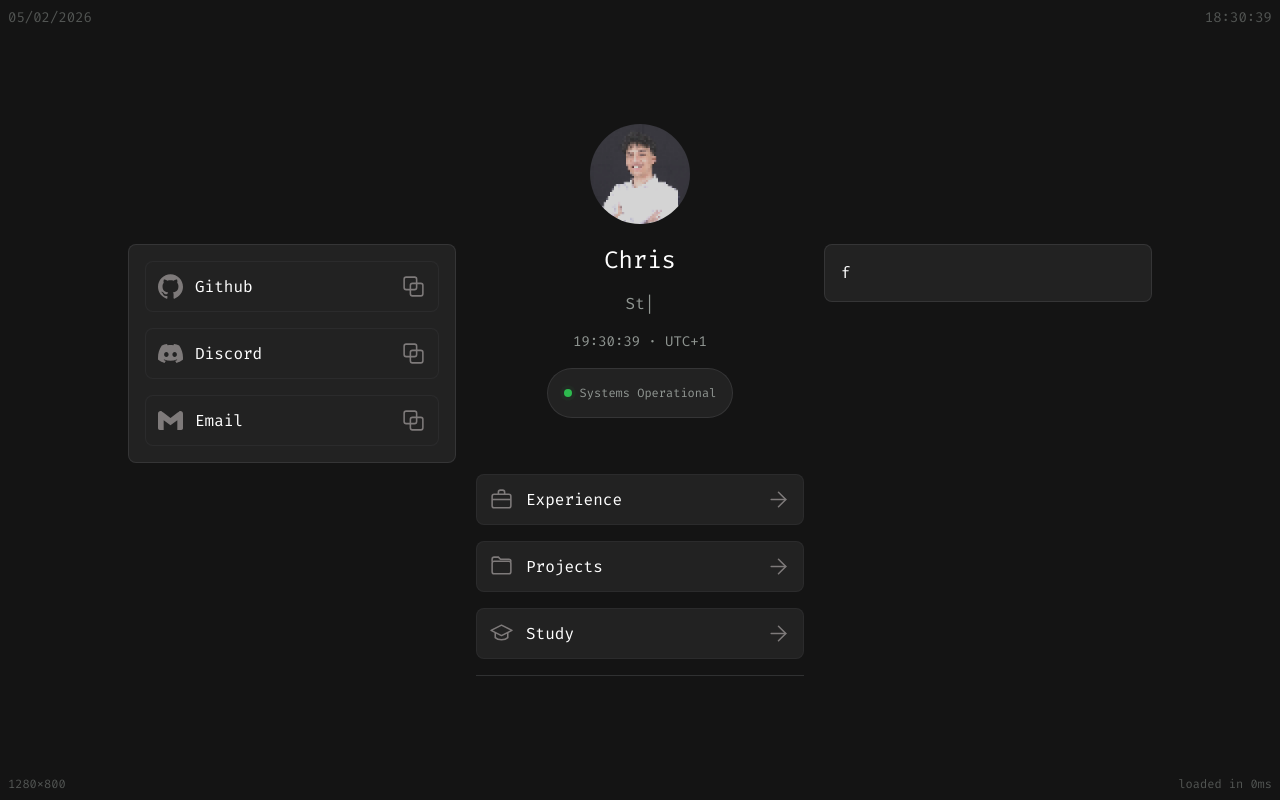
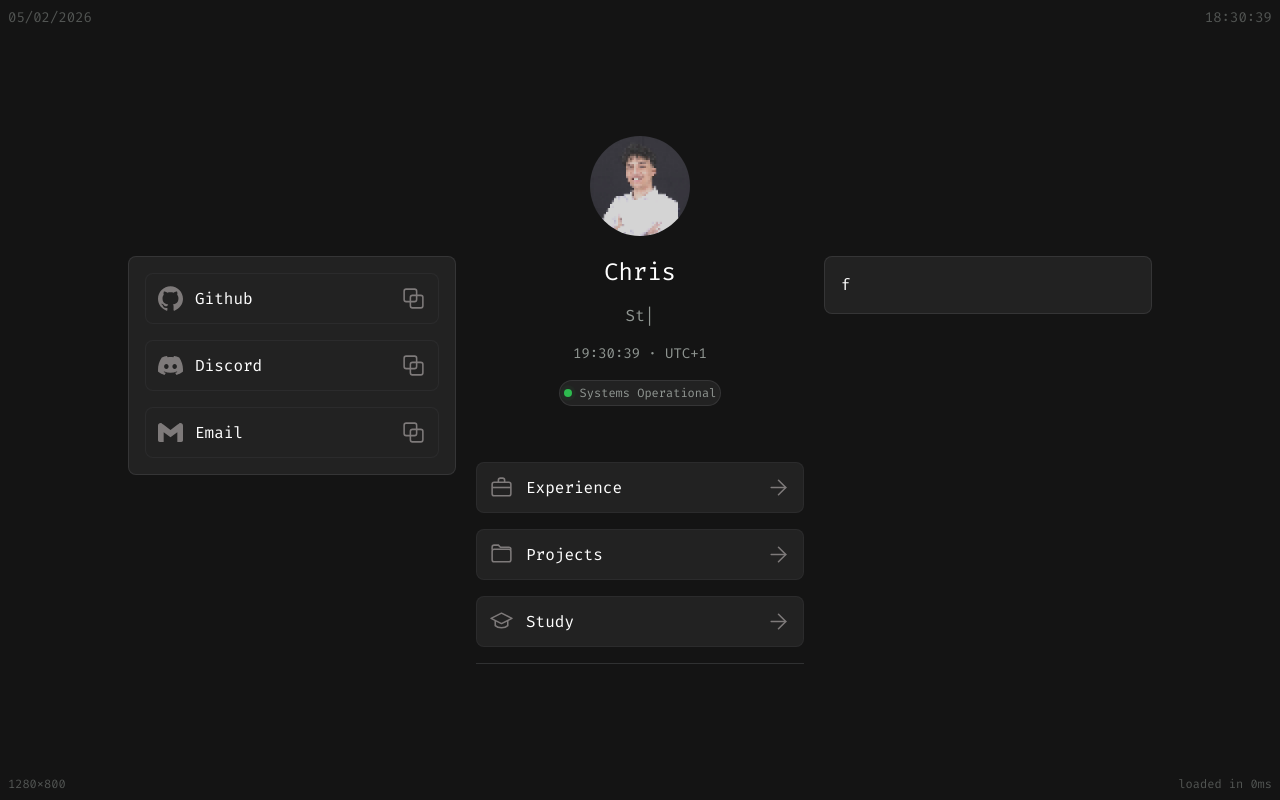
Before and after one commit to chris911e/portfolio-frontend, a React (Vite) app: page / in a window 1280 px wide. Built offline with nearby package versions, Linux system fonts and the light colour scheme.

Commit message:
feat: spacing to padding

```diff
--- a/src/components/Tabbed/Tag.tsx
+++ b/src/components/Tabbed/Tag.tsx
@@ -12,7 +12,7 @@ export default function Tag({
     textColor = "secondaryText"
 }: TagProps) {
     return(
-        <Tabbed rounded="full" spacing={1}>
+        <Tabbed rounded="full" padding={1}>
             <div
                 className={`
                     flex
```
